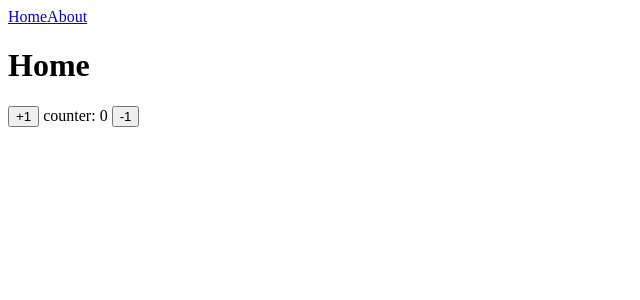
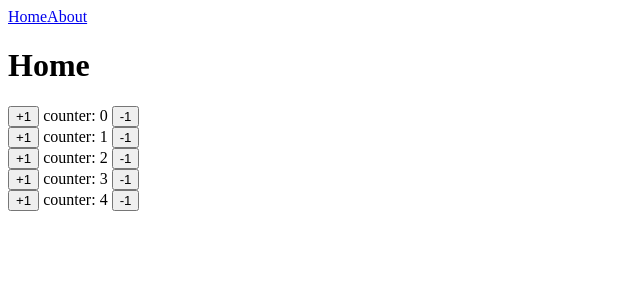
Before and after one commit to js-kingdata/vue3-demo, a Vue app: page / in a window 1280 px wide. Shown: the top 300 px of the page, without its empty margins (0-640 px from the left). Built offline with nearby package versions, Linux system fonts and the light colour scheme.

Commit message:
refactor

```diff
--- a/src/components/Counter.vue
+++ b/src/components/Counter.vue
@@ -1,11 +1,13 @@
 <template>
-  <button @click="increment(1)">+1</button>
-  {{ state.name }}
-  <button @click="increment(-1)">-1</button>
+  <div v-for="{state, increment} in states" :key="state.name">
+    <button @click="increment(1)">+1</button>
+    {{ state.name }}
+    <button @click="increment(-1)">-1</button>
+  </div>
 </template>
 
 <script lang="ts">
-import {reactive, computed} from "vue";
+import {reactive, computed, toRef} from "vue";
 import {CounterModel} from "../types/counter";
 
 const CountEffect = (defaultValue: number = 0) => {
@@ -22,8 +24,8 @@ const CountEffect = (defaultValue: number = 0) => {
 export default {
   name: "Counter",
   setup: () => {
-    const {state, increment} = CountEffect()
-    return {state, increment}
+    const states = [0, 1, 2, 3, 4].map(idx => CountEffect(idx))
+    return {states}
   }
 }
 
```
